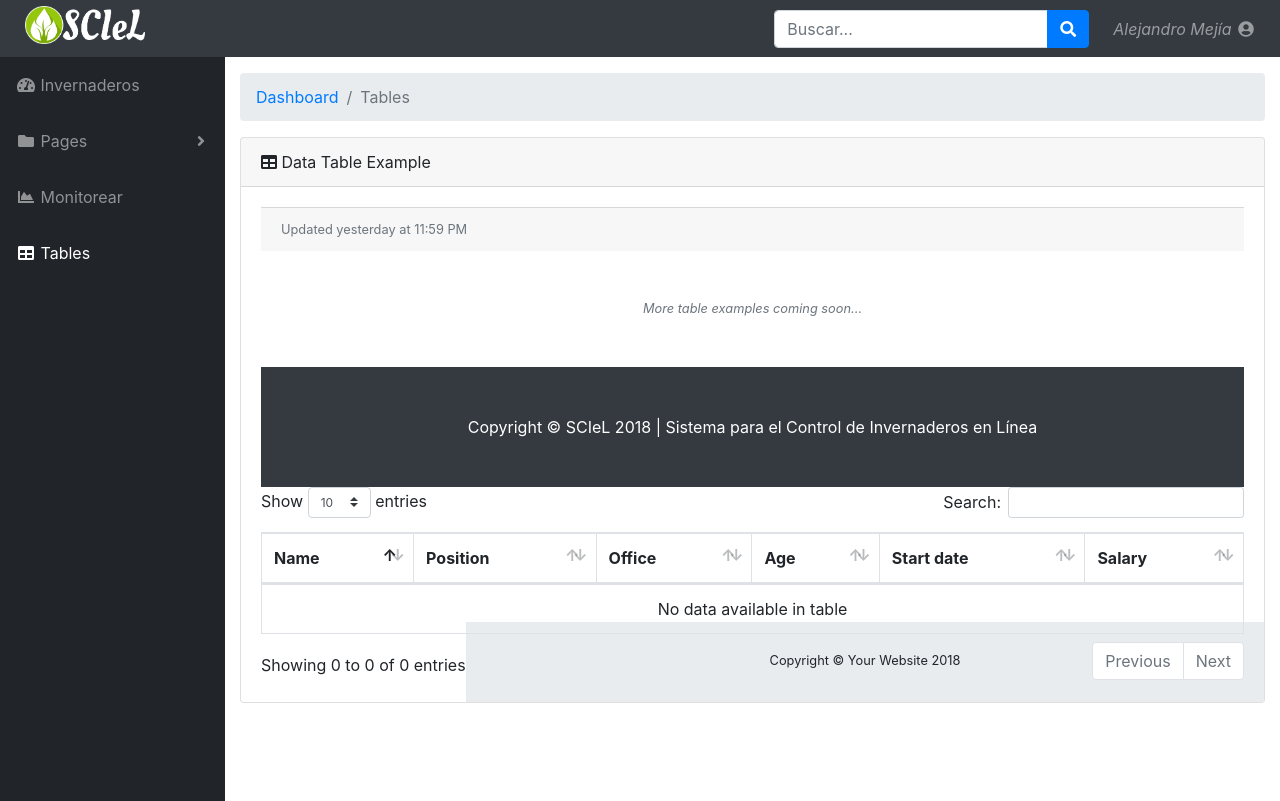
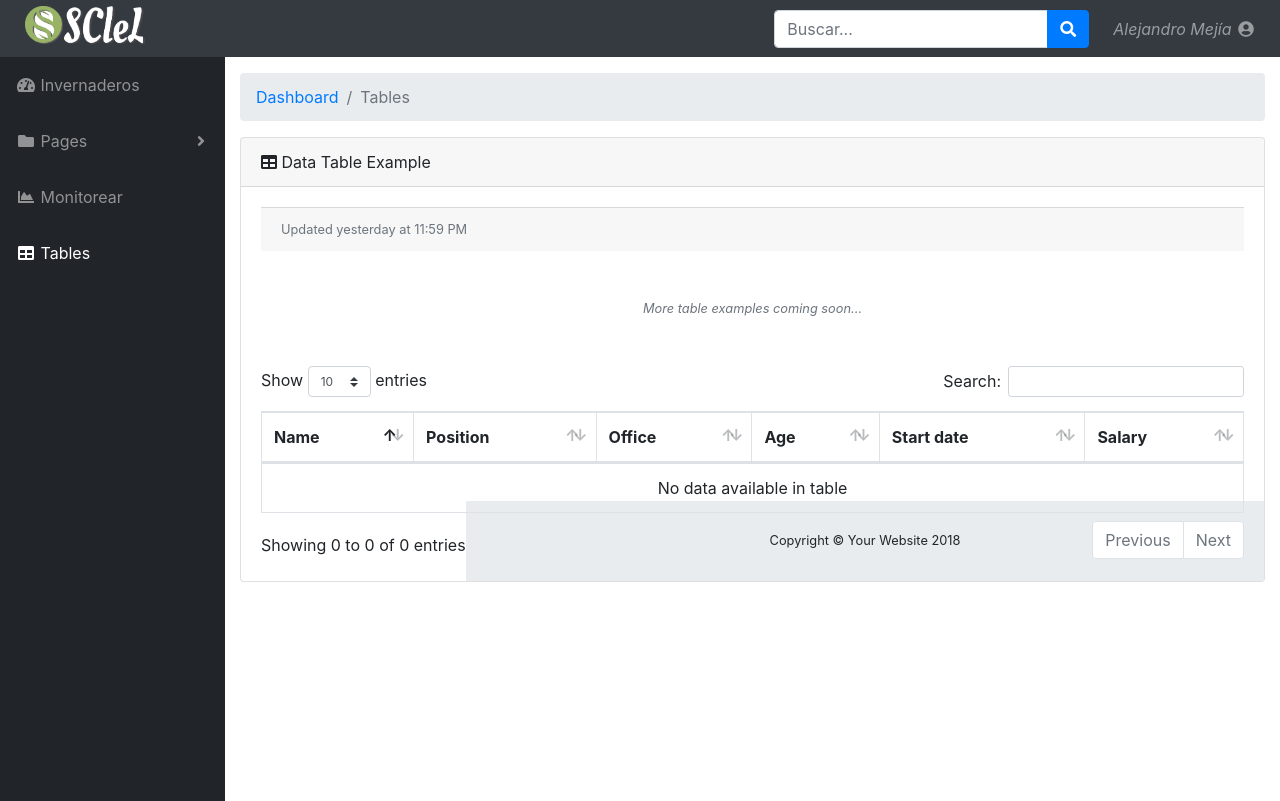
Before and after one commit to RosaAlfaro/SCIeL, a Django app: page / in a window 1280 px wide. Run offline with Django 3.2, Linux system fonts and the light colour scheme; a user stored in the database is signed in; parts of the project's set-up code (start-up, migrations or seed data) failed here and were passed over; some libraries are stand-ins or nearby versions.

```diff
--- a/templates/base.html
+++ b/templates/base.html
@@ -3,7 +3,7 @@
     <head>
 
     <meta charset="utf-8">
-    <meta http-equiv="X-UA-Compatible" content="IE=edge">
+    <meta http-equiv="X-UA-Compatible">
     <meta name="viewport" content="width=device-width, initial-scale=1, shrink-to-fit=no">
     <meta name="description" content="">
     <meta name="author" content="">
@@ -11,7 +11,7 @@
     <title>{% block title %}{% endblock %}</title>
 
     {% load staticfiles %}
-    <link rel="shortcut icon" type="image/x-icon" href="{% static 'media/image/favicon.ico' %}">
+    <link rel="shortcut icon" type="image/x-icon" href="{% static 'media/image/favicon2.ico' %}">
     <!-- Bootstrap core CSS-->
     <link href="{% static 'vendor/bootstrap/css/bootstrap.min.css' %}" rel="stylesheet" type="text/css">
 
--- a/templates/header&footer.html
+++ b/templates/header&footer.html
@@ -7,7 +7,7 @@
         <button class="btn btn-link btn-sm text-white order-1 order-sm-0" id="sidebarToggle" href="#">
           <i>
             {% load staticfiles %}
-            <img class="image-circle" style="max-width:120px; margin-top: -7px;" src="{% static 'media/image/logo.png' %}">
+            <img class="image-circle" style="max-width:120px; margin-top: -7px;" src="{% static 'media/image/logo2.png' %}">
           </i>
         </button>
 
@@ -47,11 +47,3 @@
 {% endblock header%}
 {% block content %}
 {% endblock content %}
-{% block footer %}
-<footer class="py-5 bg-dark" style="background-color: #343a40!important;">
-    <div class="container">
-        <p class="m-0 text-center text-white">Copyright &copy; SCIeL 2018 | Sistema para el Control de Invernaderos en Línea</p>
-    </div>
-    <!-- /.container -->
-</footer>
-{% endblock footer %}
```
Also changed, not shown: templates/invernaderos/iniciarSesion.html (+9 -1 lines), db.sqlite3, static/invernaderos/media/image/favicon2.ico (added), static/invernaderos/media/image/icono2.png (added), static/invernaderos/media/image/logo2.png (added).
